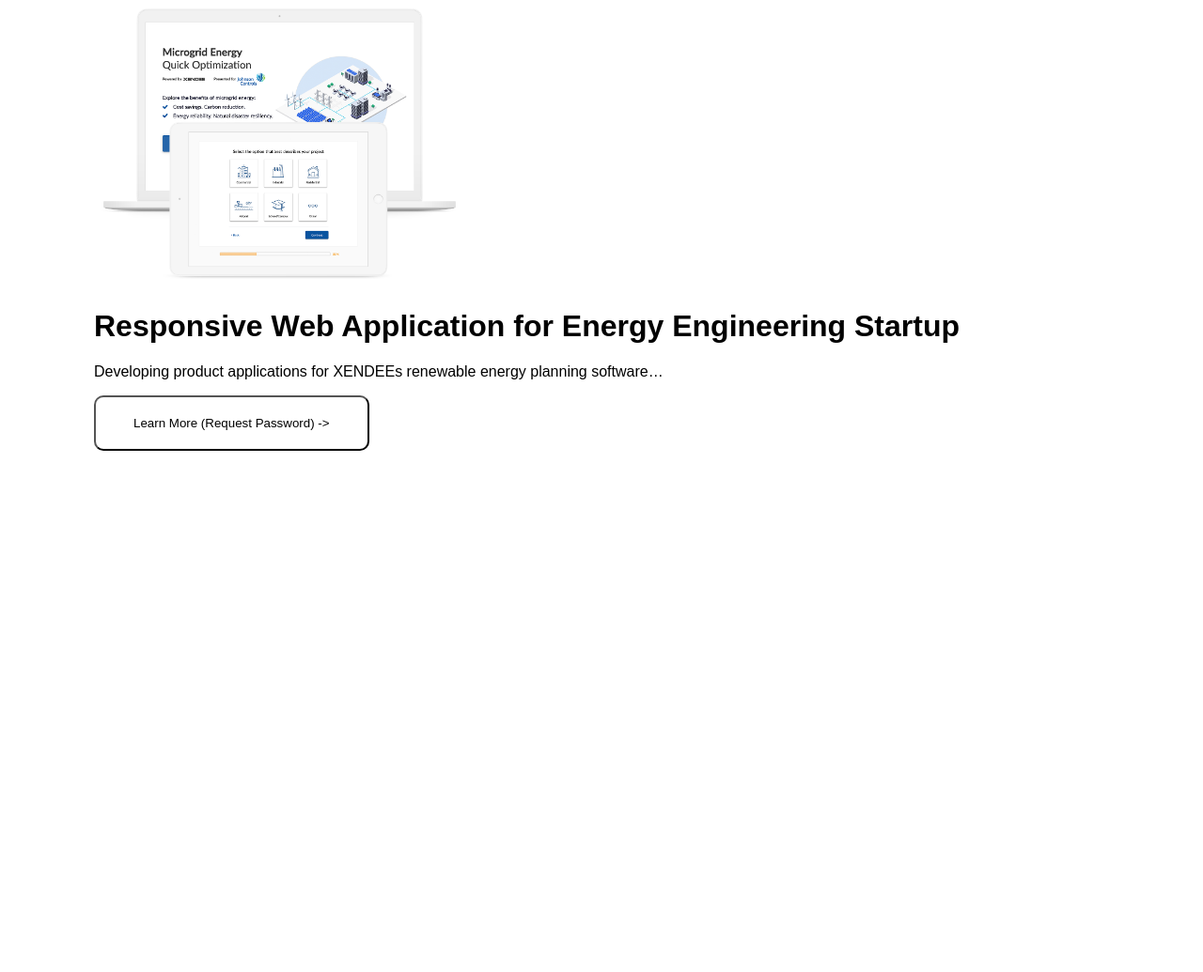
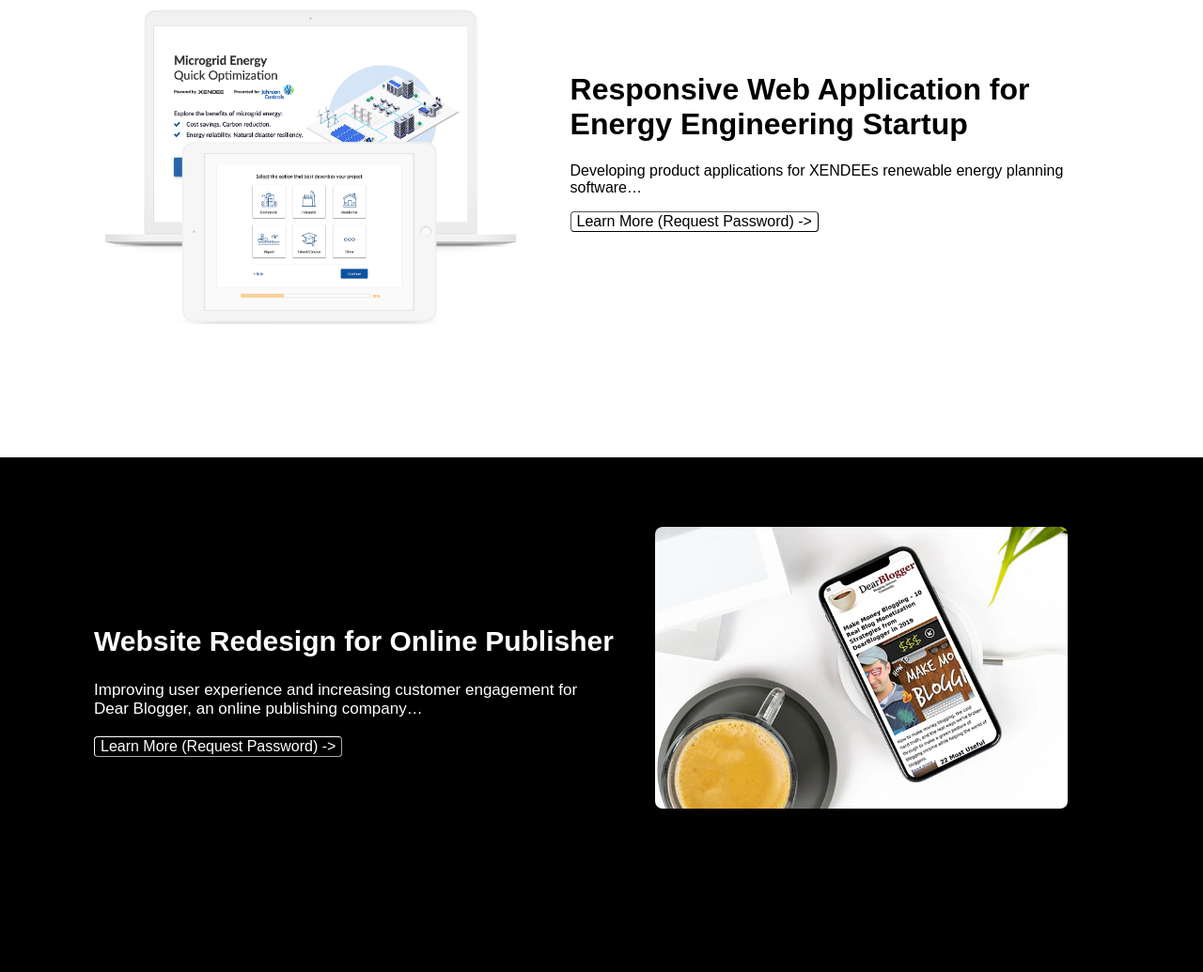
Before and after one commit to irsanrais/DeployTest, a plain HTML site: page index.html in a window 1280 px wide. Shown: the part 668-1703 px from the top of the page at 94% size. Before the commit the page ends 1195 px from the top, so only its background shows below. Drawn offline with Linux system fonts and the light colour scheme.

Commit message:
penambahan konten 2

```diff
--- a/index.html
+++ b/index.html
@@ -39,13 +39,28 @@
     <!-- body product -->
     <div class="containerProduct1">
       <div class="Product1">
-        <div class="imgProduct1"><img src="img/MacbookTablet_inline.png" alt=""/></div>
+        <div class="imgProduct1"><img src="img/MacbookTablet_inline.png" /></div>
         <div class="textProduct1">
           <h1>Responsive Web Application for Energy Engineering Startup</h1>
           <p>Developing product applications for XENDEEs renewable energy planning software…</p>
-          <button type="button button1">Learn More (Request Password) -></button>
+          <button type="button button1" class="button1">Learn More (Request Password) -></button>
         </div>
       </div>
     </div>
+    <!-- akhir body Product -->
+
+    <section class="containerProduct2">
+      <div class="product2">
+        <div class="textProduct2">
+          <h1>Website Redesign for Online Publisher</h1>
+          <p>
+            Improving user experience and increasing customer engagement for <br />
+            Dear Blogger, an online publishing company…
+          </p>
+          <button type="button button1" class="button2">Learn More (Request Password) -></button>
+        </div>
+        <div class="imgProduct2"><img src="img/mobile1-dearbloggerthumbnail.jpg" alt="" /></div>
+      </div>
+    </section>
   </body>
 </html>
--- a/style.css
+++ b/style.css
@@ -2,6 +2,7 @@
   font-family: Arial, Helvetica, sans-serif;
 }
 
+/* awal navbar */
 body {
   margin: 0;
 }
@@ -32,6 +33,9 @@ body {
   text-decoration: underline;
 }
 
+/* akhir navbar */
+
+/* awal Message*/
 .containerMessage {
   display: flex;
   flex-direction: row;
@@ -66,21 +70,93 @@ span {
   color: blue;
 }
 
+/* akhir Message */
+
+/* awal konten produk 1 */
 .containerProduct1 {
   display: flex;
   flex-direction: row;
   justify-content: space-between;
   padding: 24px 100px;
-  height: 500px;
+  height: 450px;
   margin-top: 130px;
+  margin-bottom: 10px;
 }
 
 .imgProduct1 img {
-  height: 300px;
+  height: 350px;
+  position: absolute;
 }
 
-button {
-  padding: 20px 40px;
+button.button1 {
+  padding: 20px -1px 20px 20px;
   background-color: transparent;
-  border-radius: 10px;
+  border-radius: 4px;
+  border-width: 1px;
+  font-size: 16px;
+  font-weight: normal;
+  display: inline-block;
 }
+
+.textProduct1 {
+  width: 60%;
+  margin-left: 55%;
+  margin-top: 8%;
+}
+
+.button1:hover {
+  background-color: rgb(203, 200, 200);
+}
+
+/* akhir content produk 1 */
+
+/* awal konten produk 2 */
+
+.containerProduct2 {
+  display: flex;
+  flex-direction: row;
+  justify-content: space-between;
+  padding: 24px 100px;
+  height: 500px;
+  background-color: black;
+}
+
+.imgProduct2 img {
+  height: 300px;
+  /* position: absolute; */
+  border-radius: 8px;
+  margin-left: 10%;
+}
+
+.product2 {
+  display: flex;
+  flex-direction: row;
+  justify-content: space-between;
+  font-size: 20px;
+  margin-top: 50px;
+}
+
+.product2 p {
+  font-size: 17px;
+}
+.textProduct2 {
+  width: 60%;
+  /* margin-right: 40%; */
+  margin-top: 8%;
+  color: white;
+}
+
+button.button2 {
+  padding: 20px -1px 20px 20px;
+  background-color: transparent;
+  border-radius: 4px;
+  border-width: 1px;
+  font-size: 16px;
+  font-weight: normal;
+  border-color: white;
+  color: white;
+}
+
+.button2:hover {
+  background-color: rgb(203, 189, 189);
+}
```
Also changed, not shown: img/mobile1-dearbloggerthumbnail.jpg (added).
